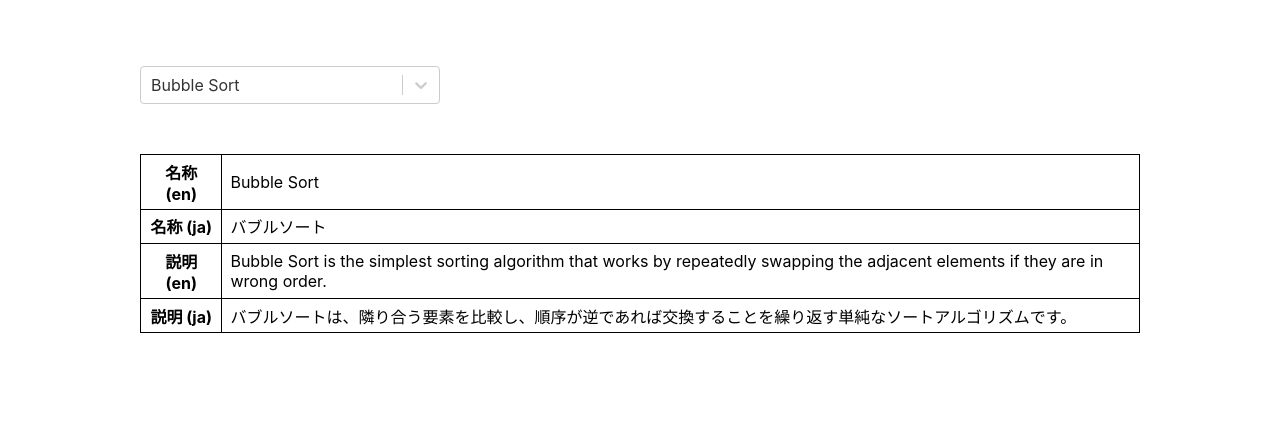
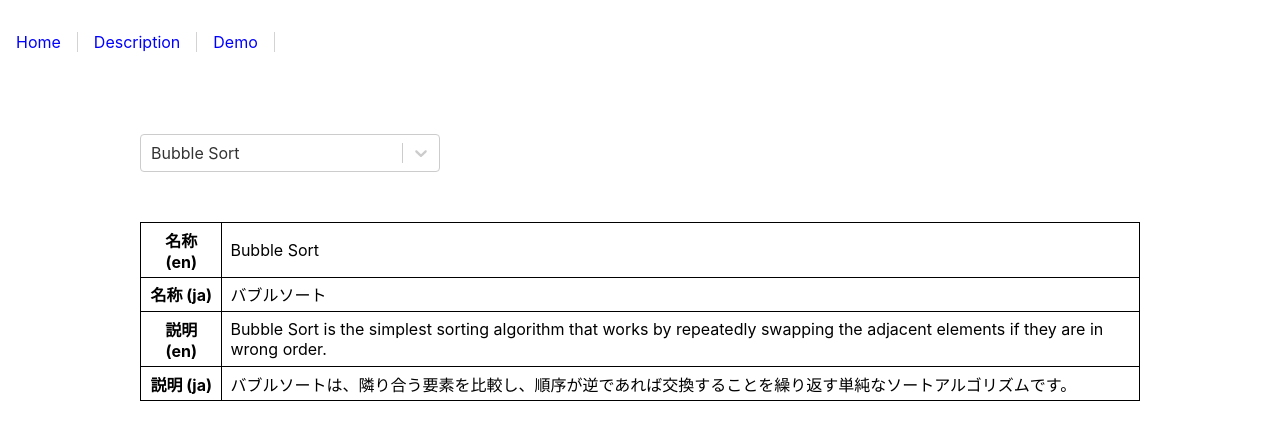
Before and after one commit to osawa-koki/sorter-demo.ts, a React (Create React App) app: page /demo in a window 1280 px wide. Shown: the top 440 px of the page. Built offline with nearby package versions, Linux system fonts and the light colour scheme.

Commit message:
ヘッダー部。

```diff
--- a/src/Pages/Demo.tsx
+++ b/src/Pages/Demo.tsx
@@ -1,5 +1,7 @@
 import React from 'react';
 import Select from 'react-select';
+
+import Header from './Header';
 
 import './Demo.scss';
 import { sorting_algorithms, SortAlgorithmType } from '../Common/SortAlgorithm';
@@ -22,6 +24,8 @@ class Demo extends React.Component {
 
   render() {
     return (
+      <div>
+        <Header />
         <div id="Demo">
           <div id="DemoHeader">
             <div id="DemoAlgorithmSelectBox">
@@ -52,6 +56,7 @@ class Demo extends React.Component {
           </div>
           <div id="DemoBody"></div>
         </div>
+      </div>
     );
   };
 }
--- a/src/Pages/Description.scss
+++ b/src/Pages/Description.scss
@@ -1,7 +1,7 @@
 
 #Description {
   max-width: 1200px;
-  margin: 50px auto;
+  margin: 1rem auto;
   #DescriptionSelectBox {
     max-width: 300px;
     margin: 50px 0;
--- a/src/Pages/Description.tsx
+++ b/src/Pages/Description.tsx
@@ -4,6 +4,8 @@ import Select from 'react-select';
 import { marked } from 'marked';
 
 import './Description.scss';
+
+import Header from './Header';
 
 import { sorting_algorithms, SortAlgorithmType } from '../Common/SortAlgorithm';
 import { HttpClient } from '../Common/HttpClient';
@@ -67,11 +69,14 @@ class Description extends React.Component {
 
   render() {
     return (
-      <div id="Description">
-        <div id="DescriptionSelectBox">
-          <Select options={readme_added_sort_algorithms} placeholder="SELECT SORTING ALGORITHM" value={this.state.selected_sorting_algorithm} onChange={this.select_changed} />
+      <div>
+        <Header />
+        <div id="Description">
+          <div id="DescriptionSelectBox">
+            <Select options={readme_added_sort_algorithms} placeholder="SELECT SORTING ALGORITHM" value={this.state.selected_sorting_algorithm} onChange={this.select_changed} />
+          </div>
+          <div dangerouslySetInnerHTML={{__html: this.state.description}} className="markdown"></div>
         </div>
-        <div dangerouslySetInnerHTML={{__html: this.state.description}} className="markdown"></div>
       </div>
     );
   };
--- /dev/null
+++ b/src/Pages/Header.scss
@@ -0,0 +1,20 @@
+
+#Header {
+  #Header-header {
+    display: flex;
+    max-width: 1500px;
+    padding: 1rem;
+    margin: 1rem auto;
+    a {
+      display: block;
+      border-right: 1px lightgray solid;
+      padding-right: 1rem;
+      margin-right: 1rem;
+      color: blue;
+      text-decoration: none;
+      &:hover {
+        text-decoration: underline;
+      }
+    }
+  }
+}
--- /dev/null
+++ b/src/Pages/Header.tsx
@@ -0,0 +1,19 @@
+
+import React from 'react';
+import { Link } from 'react-router-dom';
+
+import "./Header.scss";
+
+function Header() {
+  return (
+    <div id="Header">
+      <header id="Header-header">
+        <Link to="/">Home</Link>
+        <Link to="/description">Description</Link>
+        <Link to="/demo">Demo</Link>
+      </header>
+    </div>
+  );
+}
+
+export default Header;
```
Lines whose indentation alone changed are shown as unchanged.
